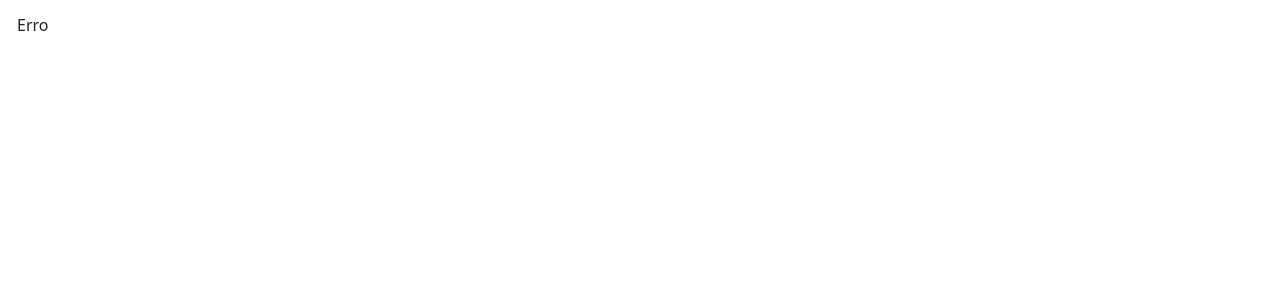
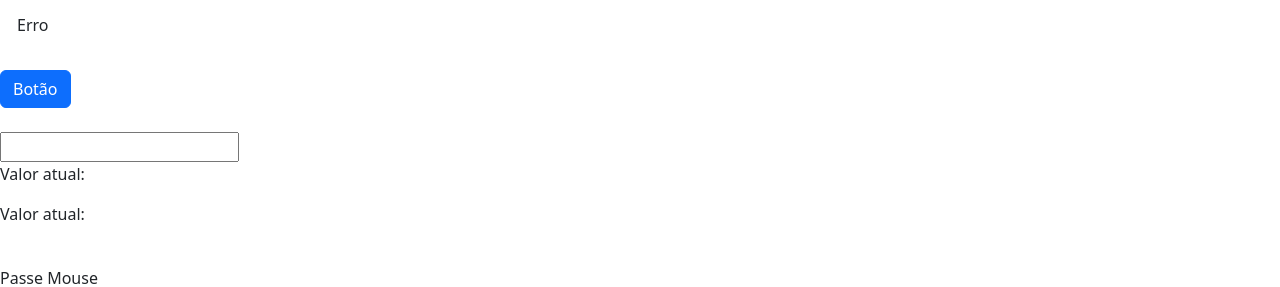
Before and after one commit to Joaocastro20/Angular, an Angular app: page / in a window 1280 px wide. Shown: the part 1141-1428 px from the top of the page. Before the commit the page ends 1211 px from the top, so only its background shows below. Built offline with nearby package versions, Linux system fonts and the light colour scheme.

Commit message:
adicionar Event Binding

```diff
--- a/src/app/data-binding/data-binding.component.css
+++ b/src/app/data-binding/data-binding.component.css
@@ -0,0 +1,4 @@
+.highlight{
+    background-color: rgb(224, 211, 17);
+    font-weight: bold;
+}
--- a/src/app/data-binding/data-binding.component.html
+++ b/src/app/data-binding/data-binding.component.html
@@ -40,5 +40,30 @@
             </div>
 
         </div>
-    </article>
+
+        </article>
+        <article>
+                <div>
+                    <button (click)="botaoClicado()"
+                    class="btn btn-primary">Botão</button>
+                    <br><br>
+                    <input type="text"
+                    (keyup)="onKeyUp($event)"
+                    (keyup.enter)="salvarValor(campoInput.value)"
+                    (blur)="salvarValor(campoInput.value)"
+                    #campoInput/>
+
+
+                    <p>Valor atual: {{valorAtual}}</p>
+                    <p>Valor atual: {{valoSalvo}}</p>
+
+                    <br>
+                    <span
+                    (mouseover)="onMouseOver()"
+                    (mouseout)="onMouseOver()"
+                    [class.highlight]="varMouse"
+                    >Passe Mouse</span>
+                </div>
+        </article>
+
 </section>
--- a/src/app/data-binding/data-binding.component.ts
+++ b/src/app/data-binding/data-binding.component.ts
@@ -10,12 +10,29 @@ export class DataBindingComponent implements OnInit {
   data:any = 'qualquer coisa';
   true:boolean = true;
   url = "http://lorempixel.com.br/100/100/?1";
+  valorAtual:string = '';
+  valoSalvo:any
+  varMouse:boolean = false;
 
   getValor(){
     return 5;
   }
   getTrue(){
     return true;
+  }
+  botaoClicado(){
+    alert('clicou');
+  }
+  onKeyUp(evento:KeyboardEvent){
+    console.log;
+    this.valorAtual = ((<HTMLInputElement>evento.target).value);
+
+  }
+  salvarValor(valor:any){
+    this.valoSalvo = valor;
+  }
+  onMouseOver(){
+    this.varMouse = !this.varMouse;
   }
 
   constructor() { }
```
